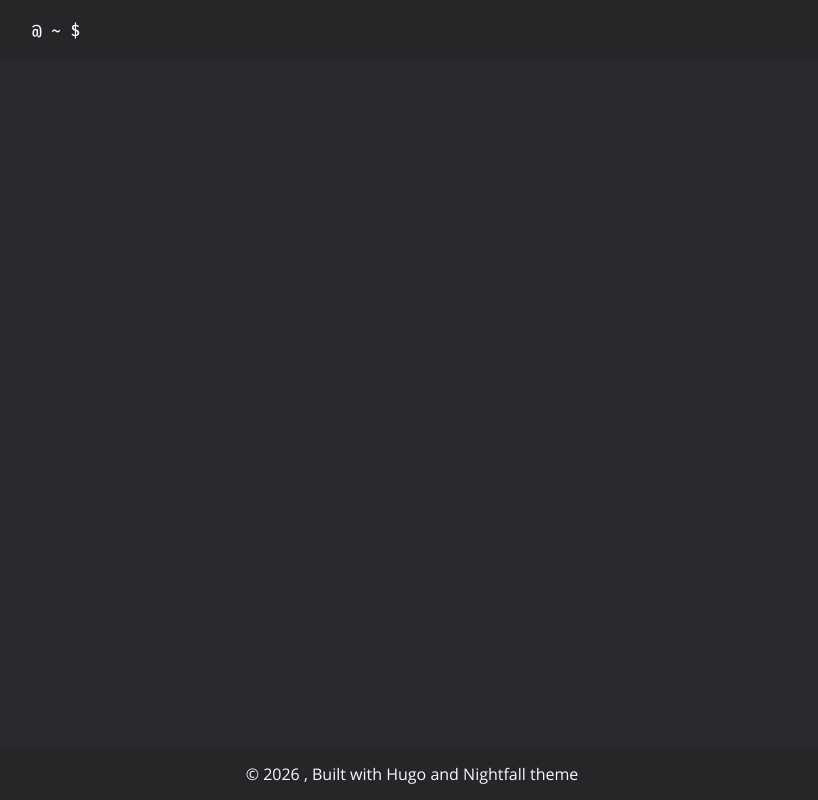
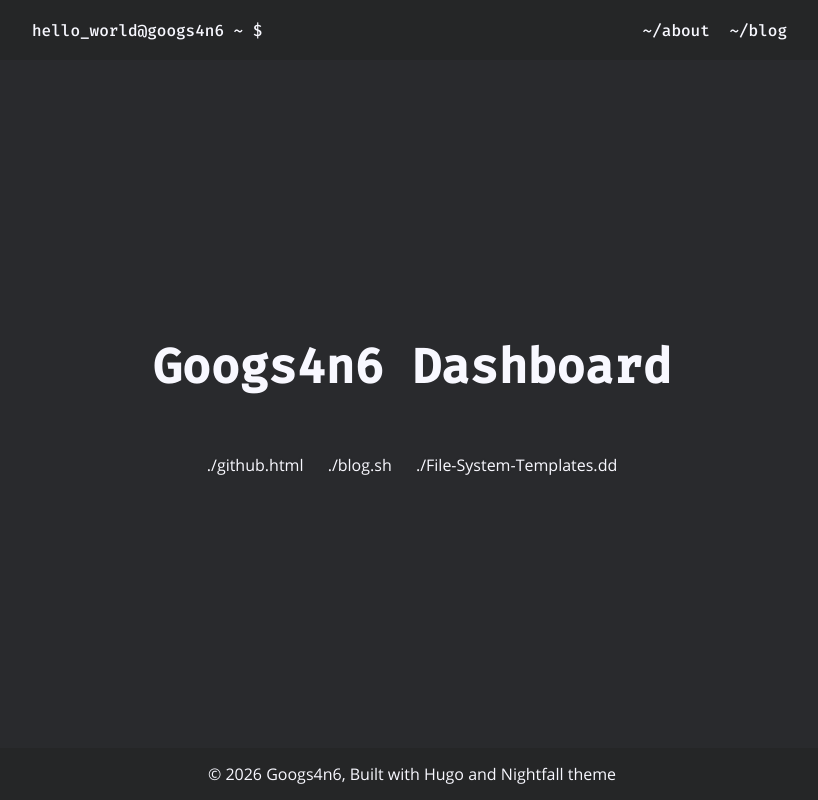
Before and after one commit to Googs4n6/googs4n6.github.io, a plain HTML site: page index.html in a window 1280 px wide. Shown: the whole page, without its empty margins (228-1046 px from the left). Drawn offline with Linux system fonts and the light colour scheme.

Commit message:
changes to index.html

```diff
--- a/index.html
+++ b/index.html
@@ -1,81 +1,78 @@
 <!DOCTYPE html>
 <html lang="en-us">
+    <script src="/livereload.js?mindelay=10&amp;v=2&amp;port=1313&amp;path=livereload" data-no-instant defer></script>
+        <head>
 
-<head><script src="/livereload.js?mindelay=10&amp;v=2&amp;port=1313&amp;path=livereload" data-no-instant defer></script>
             <title>
-        Home |
+                Home | Googs4n6
             </title>
 
             <meta http-equiv="content-type" content="text/html; charset=utf-8">
             <meta name="viewport" content="width=device-width, initial-scale=1.0">
             <meta name="description" content="">
-
             <meta name="generator" content="Hugo 0.161.1">
-
-
-<link rel="canonical" href="http://localhost:1313/" >
-  <link href="http://localhost:1313/index.xml" rel="alternate" type="application/rss+xml" title="Googs4n6 Dashboard" >
-  <link href="http://localhost:1313/index.xml" rel="feed" type="application/rss+xml" title="Googs4n6 Dashboard" >
-
-
-
-
+            <link rel="canonical" href="http://googs4n6.github.io/" >
+            <link href="http://googs4n6.github.io/index.xml" rel="alternate" type="application/rss+xml" title="Googs4n6 Dashboard" >
+            <link href="http://googs4n6.github.io/index.xml" rel="feed" type="application/rss+xml" title="Googs4n6 Dashboard" >
             <link href="/css/style.min.66302fa6c122ab7804faa4bd6465554ac4d746c25294af622826d0445b79ab94.css" rel="stylesheet">
-
-
-
-
         </head>
-
         <body>
-
             <div class="flexWrapper">
                 <header class="headerWrapper">
             <div class="header">
                 <div>
-            <a class="terminal" href="/">
-                <span>@ ~ $</span>
-            </a>
+                    <span>hello_world@googs4n6 ~ $</span>
                 </div>
-        <input class="side-menu" type="checkbox" id="side-menu">
-        <label class="hamb" for="side-menu"><span class="hamb-line"></span></label>
                 <nav class="headerLinks">
                     <ul>
+
+                        <li>
+                            <a href="https://googs4n6.github.io" title="" >
+                                ~/about</a>
+                        </li>
+
+                        <li>
+                            <a href="https://googs4n6.github.io/DFIR-Diaries/posts" title="" >
+                                ~/blog</a>
+                        </li>
 
                     </ul>
                 </nav>
             </div>
         </header>
-
-
         <div class="content vertical">
             <main class="main">
                 <div class="indexWrapper">
+                    <div>
+                        <h1 class="indexHeader">Googs4n6 Dashboard</h1>
+                    </div>
+                    <div class="socialNavbar">
+                        <ul>
 
-                    <div>
-                        <h1 class="indexHeader"></h1>
+                            <li>
+                                <a href="https://github.com/googs4n6" >./github.html</a>
+                            </li>
+
+                            <li>
+                                <a href="https://googs4n6.github.io/DFIR-Diaries/posts" >./blog.sh</a>
+                            </li>
+
+                            <li>
+                                <a href="https://googs4n6.github.io/File-System-Templates/posts" >./File-System-Templates.dd</a>
+                            </li>
+
+                        </ul>
                     </div>
-
-
-
-
-
                 </div>
             </main>
         </div>
-
-
             <footer class="footer">
-
                 <span>
-            © 2026 , Built with
+                    © 2026 Googs4n6, Built with
                     <a href="https://gohugo.io" class="footerLink">Hugo</a> and
                     <a href="https://github.com/LordMathis/hugo-theme-nightfall" class="footerLink">Nightfall</a> theme
                 </span>
-
             </footer>
         </div>
-
     </body>
-
 </html>
```
Lines whose indentation alone changed are shown as unchanged.
